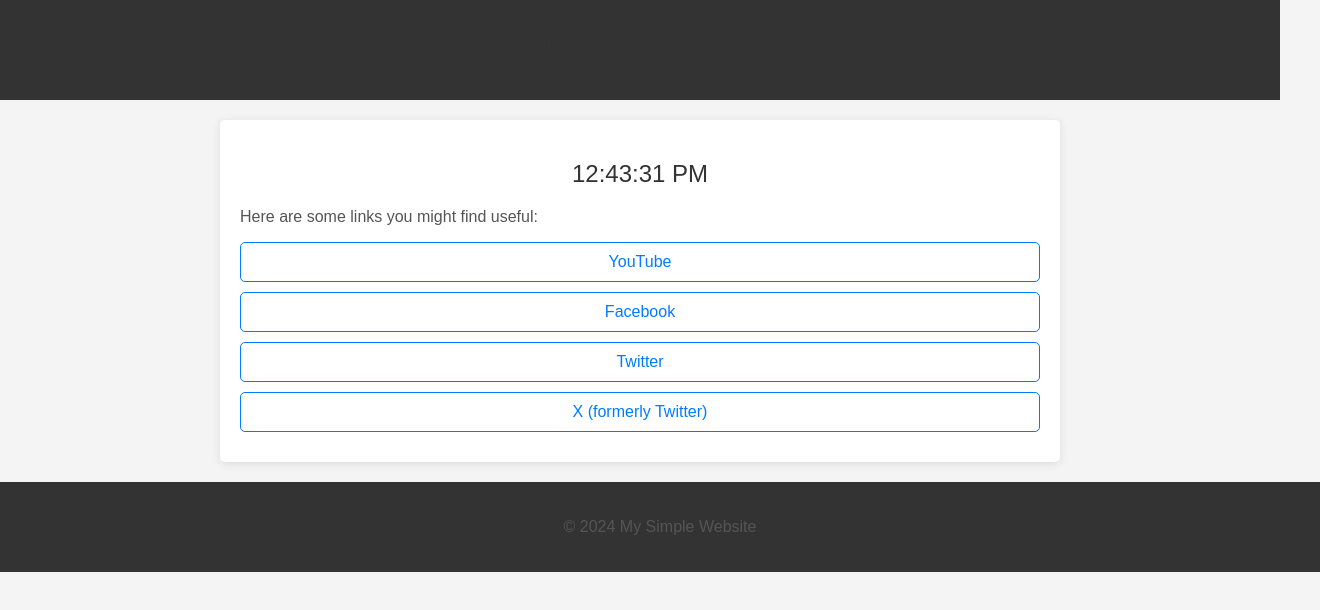
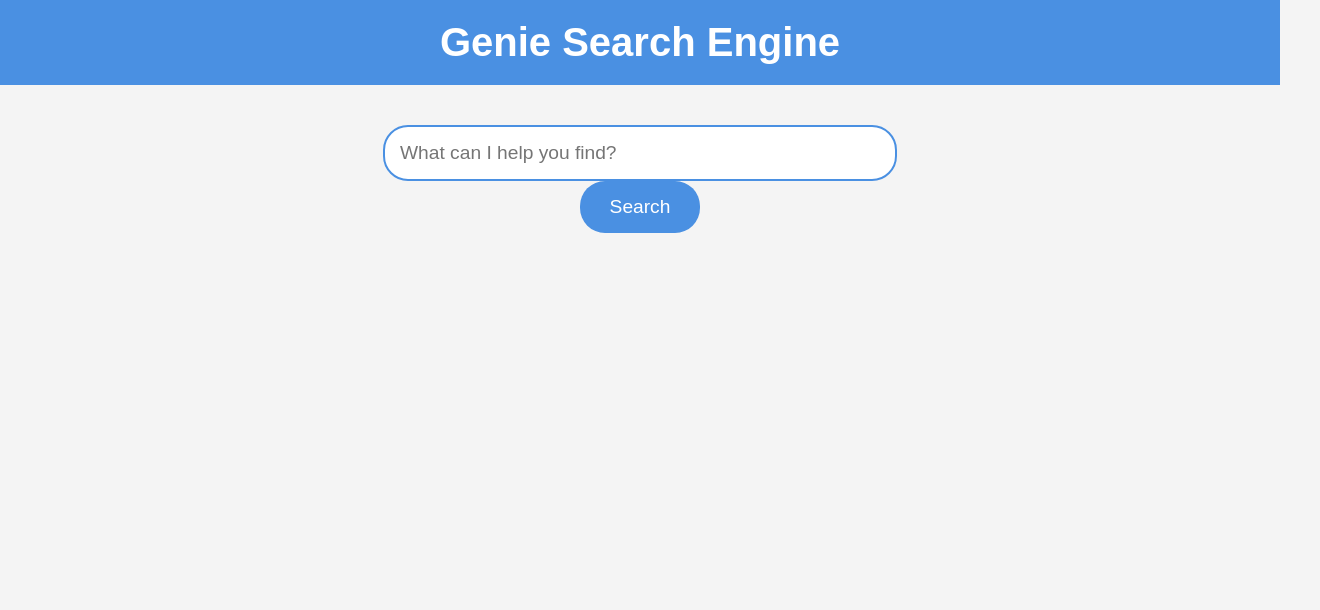
Before and after one commit to aarshaarush/GenieSearchE, a plain HTML site: page index.html in a window 1280 px wide. Shown: the whole page, 1320 px wide, since content can reach past the window. Drawn offline with Linux system fonts and the light colour scheme.

Commit message:
Add files via upload

```diff
--- a/index.html
+++ b/index.html
@@ -3,7 +3,8 @@
 <head>
     <meta charset="UTF-8">
     <meta name="viewport" content="width=device-width, initial-scale=1.0">
-    <title>Useful Links</title>
+    <title>Genie Search Engine</title>
+    <link rel="shortcut icon" href="https://encrypted-tbn0.gstatic.com/images?q=tbn:ANd9GcSTllSox10xC5djQIGeKxq-0m1aYva-qHhXZA&s" type="image/x-icon">
     <style>
         body {
             font-family: Arial, sans-serif;
@@ -11,80 +12,55 @@
             background-color: #f4f4f4;
         }
         header {
-            background-color: #333;
-            color: #fff;
-            padding: 10px 0;
+            background-color: #4A90E2;
+            color: white;
+            padding: 20px;
             text-align: center;
         }
-        main {
-            max-width: 800px;
-            margin: 20px auto;
-            padding: 20px;
-            background-color: #fff;
-            border-radius: 5px;
-            box-shadow: 0 2px 10px rgba(0, 0, 0, 0.1);
+        h1 {
+            margin: 0;
+            font-size: 2.5em;
         }
-        h1 {
-            color: #333;
-        }
-        p {
-            color: #555;
-        }
-        a {
-            display: block;
-            margin: 10px 0;
-            color: #007bff;
-            text-decoration: none;
-            padding: 10px;
-            border: 1px solid #007bff;
-            border-radius: 5px;
+        .search-container {
+            margin: 40px auto;
+            max-width: 600px;
             text-align: center;
         }
-        a:hover {
-            background-color: #007bff;
-            color: #fff;
+        input[type="text"] {
+            width: 80%;
+            padding: 15px;
+            font-size: 1.2em;
+            border: 2px solid #4A90E2;
+            border-radius: 25px;
+            outline: none;
         }
-        footer {
-            text-align: center;
-            padding: 20px;
-            background-color: #333;
-            color: #fff;
-            position: relative;
-            bottom: 0;
-            width: 100%;
+        input[type="text"]:focus {
+            border-color: #007BFF;
         }
-        .clock {
-            font-size: 1.5em;
-            margin: 20px 0;
-            text-align: center;
-            color: #333;
+        button {
+            padding: 15px 30px;
+            font-size: 1.2em;
+            background-color: #4A90E2;
+            color: white;
+            border: none;
+            border-radius: 25px;
+            cursor: pointer;
+            transition: background-color 0.3s;
+        }
+        button:hover {
+            background-color: #007BFF;
         }
     </style>
 </head>
 <body>
     <header>
-        <div class="yt"><h1>Useful Links</h1></div>
+        <h1>Genie Search Engine</h1>
     </header>
-    <main>
-        <div class="clock" id="clock">Loading...</div>
-        <p>Here are some links you might find useful:</p>
-        <a href="https://www.youtube.com" target="_blank">YouTube</a>
-        <a href="https://www.facebook.com" target="_blank">Facebook</a>
-        <a href="https://twitter.com" target="_blank">Twitter</a>
-        <a href="https://x.com" target="_blank">X (formerly Twitter)</a>
-    </main>
-    <footer>
-        <p>&copy; 2024 My Simple Website</p>
-    </footer>
-    <script>
-        function updateClock() {
-            const now = new Date();
-            const options = { hour: '2-digit', minute: '2-digit', second: '2-digit' };
-            const timeString = now.toLocaleTimeString([], options);
-            document.getElementById('clock').textContent = timeString;
-        }
-        setInterval(updateClock, 1000);
-        updateClock(); // Initial call to display clock immediately
-    </script>
-
+    <div class="search-container">
+        <form id="searchForm" action="https://duckduckgo.com/" method="get" target="_blank">
+            <input type="text" name="q" placeholder="What can I help you find?" required />
+            <button type="submit">Search</button>
+        </form>
+    </div>
+</body>
 </html>
```
